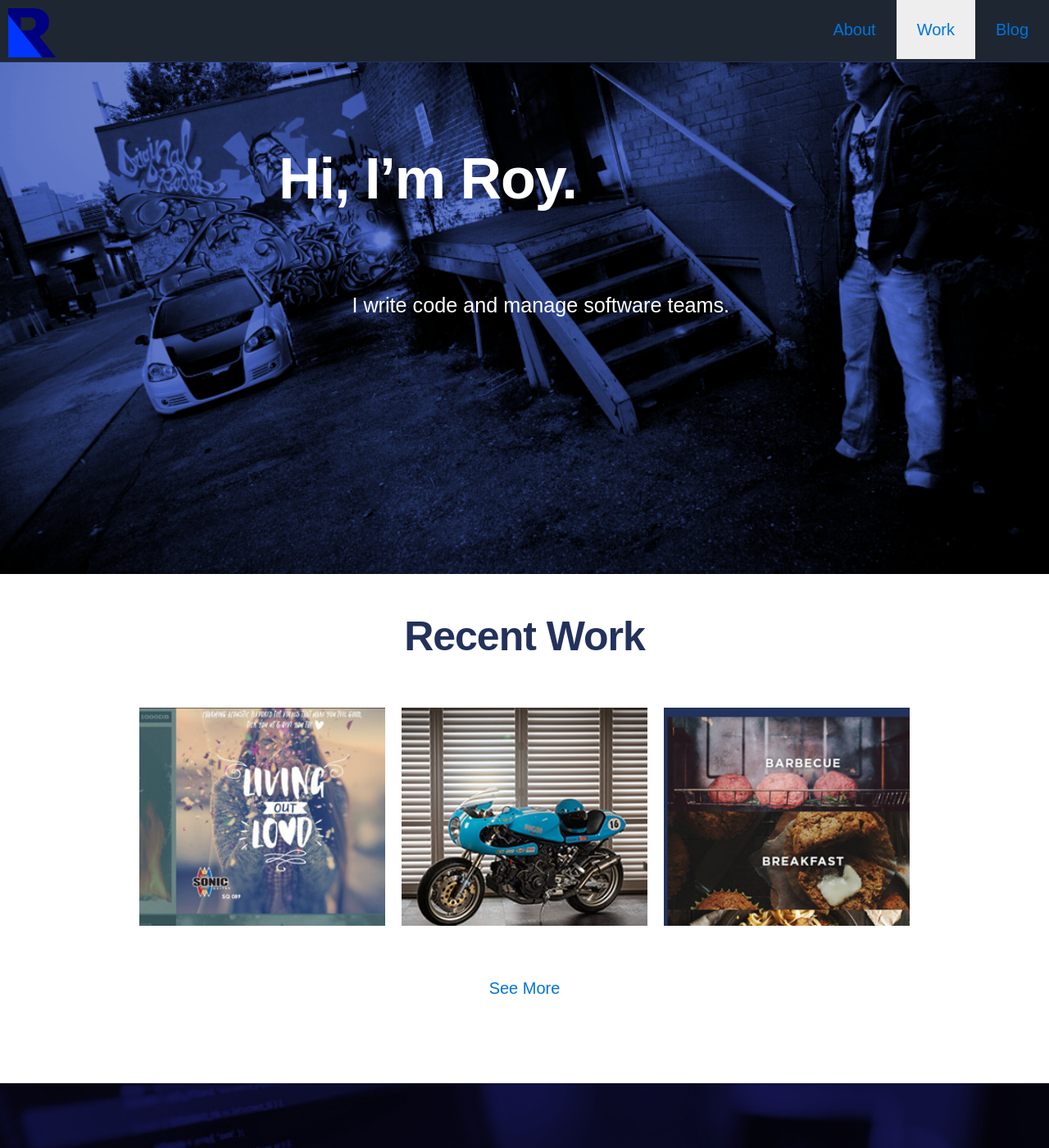
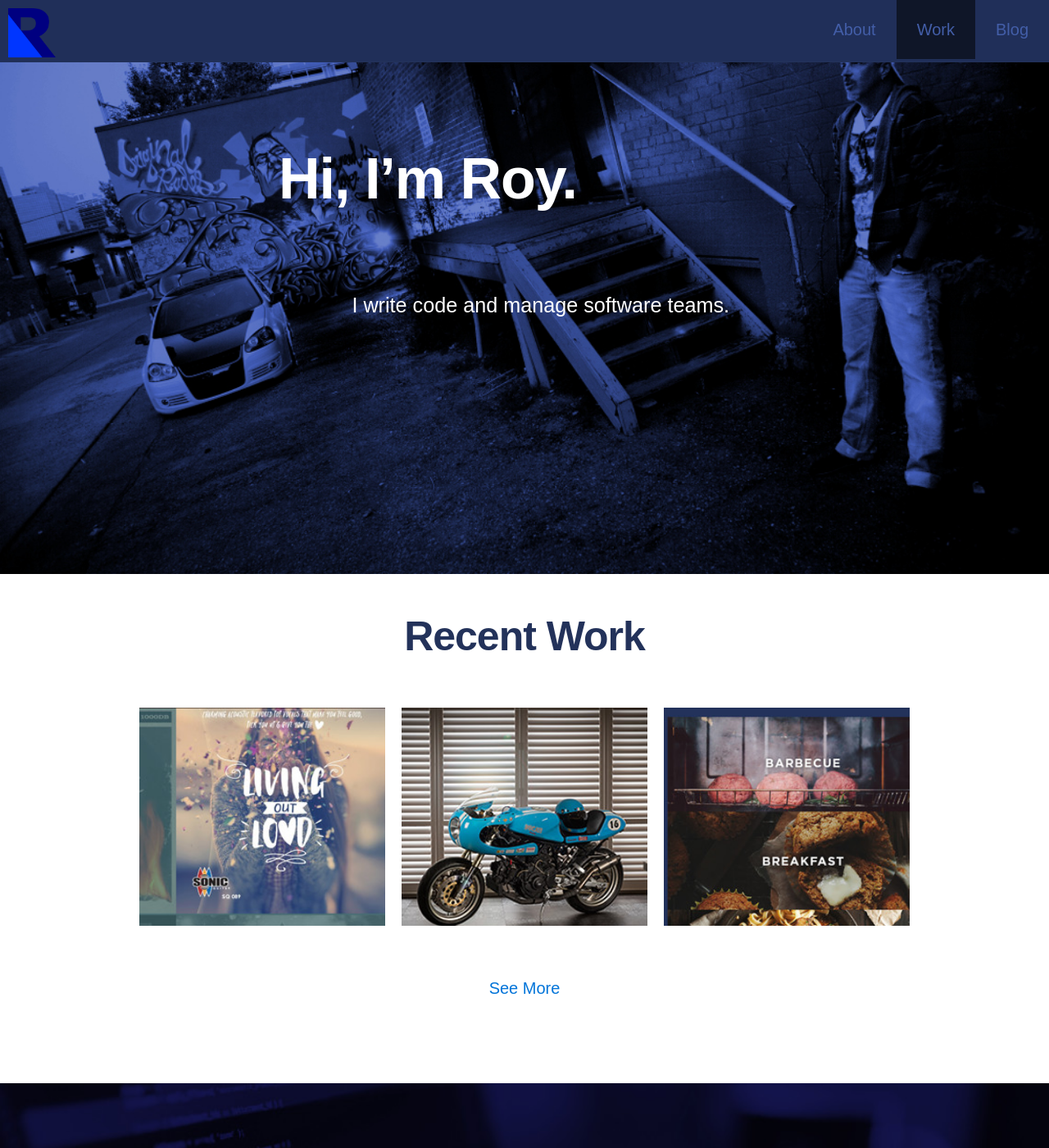
Before and after one commit to royledford/royledford.github.io, a Jekyll site: the page built from index.html, in a window 1280 px wide and 1400 px high. Shown: the whole window at 82% size. Built offline with Jekyll 4.4.1, drawn with Linux system fonts in a browser that asks for light colours; nearby versions of some CDN libraries.

Commit message:
Adjust nav bar colors

```diff
--- a/assets/css/3-layouts/_header.sass
+++ b/assets/css/3-layouts/_header.sass
@@ -49,10 +49,12 @@ ul.nav-list
     &:hover
       background-color: $nav-hover
 
+
   .active
       background-color: $nav-active
       // border-bottom: 2px solid $nav-active
   a
+    color: $nav-color
     display: block
     text-align: center
     padding: 20px 25px
--- a/assets/css/main.css
+++ b/assets/css/main.css
@@ -556,7 +556,7 @@ hr {
   top: 0;
   height: 75px;
   position: fixed;
-  background-color: #1e2632;
+  background-color: #202f59;
   transition: top 0.2s ease-in-out;
   z-index: 1;
   border-bottom: solid #23325a 1px; }
@@ -590,10 +590,11 @@ ul.nav-list {
   ul.nav-list li {
     display: inline-block; }
     ul.nav-list li:hover {
-      background-color: #0f1628; }
+      background-color: #87a5ff; }
   ul.nav-list .active {
-    background-color: #eee; }
+    background-color: #0f1628; }
   ul.nav-list a {
+    color: #435ea8;
     display: block;
     text-align: center;
     padding: 20px 25px;
@@ -783,7 +784,7 @@ section.home-blog {
   margin: 0;
   padding: 0;
   text-align: center;
-  background-color: #1e2632;
+  background-color: #202f59;
   list-style: none; }
   .contactbar .contacticons {
     margin: 0;
@@ -795,6 +796,6 @@ section.home-blog {
       color: #435ea8;
       padding: 0.5em; }
       .contactbar .contacticons a:hover {
-        background-color: #0f1628; }
+        background-color: #87a5ff; }
   .contactbar .float-right {
     float: right; }
```
Also changed, not shown: assets/css/1-base/_global-vars.sass (+5 -3 lines).
